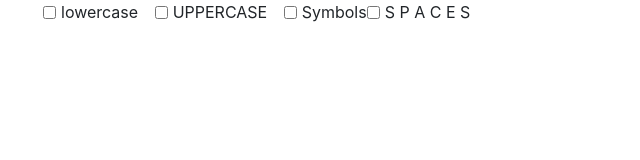
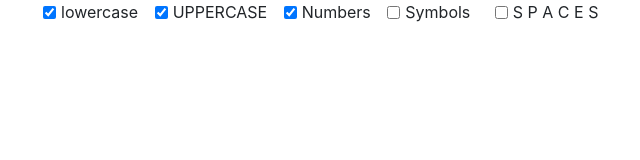
Before and after one commit to magiama9/password-generator, a plain HTML site: page index.html in a window 1280 px wide. Shown: the whole page, without its empty margins (42-682 px from the left). Drawn offline with nearby package versions, Linux system fonts and the light colour scheme; a web font is replaced by a local one.

Commit message:
Add check box for numbers and default all boxes to checked.

```diff
--- a/index.html
+++ b/index.html
@@ -23,50 +23,70 @@
     />
 
     <!-- Universal Stylesheet -->
-    <link rel="stylesheet" href="assets/styles/styles.css" />
+    <!-- <link rel="stylesheet" href="assets/styles/styles.css" /> -->
 
     <title>SHR Password Generator - Placeholder</title>
   </head>
   <body>
     <div class="container">
+      <form>
         <div class="form-check form-check-inline">
           <input
             class="form-check-input"
             type="checkbox"
-          id="inlineCheckbox1"
+            id="lowercaseCheckbox"
             value="option1"
+            checked="checked"
           />
-        <label class="form-check-label" for="inlineCheckbox1">lowercase</label>
+          <label class="form-check-label" for="lowercaseCheckbox"
+            >lowercase</label
+          >
         </div>
         <div class="form-check form-check-inline">
           <input
             class="form-check-input"
             type="checkbox"
-          id="inlineCheckbox2"
+            id="uppercaseCheckbox"
             value="option2"
+            checked="checked"
           />
-        <label class="form-check-label" for="inlineCheckbox2">UPPERCASE</label>
+          <label class="form-check-label" for="uppercaseCheckbox"
+            >UPPERCASE</label
+          >
         </div>
         <div class="form-check form-check-inline">
           <input
             class="form-check-input"
             type="checkbox"
-          id="inlineCheckbox3"
+            id="numbersCheckbox"
             value="option3"
+            checked="checked"
           />
-        <label class="form-check-label" for="inlineCheckbox3"
-          >Symbols</label
+          <label class="form-check-label" for="numbersCheckbox"
+            >Numbers</label
           >
+        </div>
         <div class="form-check form-check-inline">
           <input
             class="form-check-input"
             type="checkbox"
-            id="inlineCheckbox4"
+            id="symbolsCheckbox"
             value="option4"
           />
-          <label class="form-check-label" for="inlineCheckbox4">S P A C E S</label>
+          <label class="form-check-label" for="symbolsCheckbox">Symbols</label>
         </div>
+        <div class="form-check form-check-inline px-2">
+          <input
+            class="form-check-input"
+            type="checkbox"
+            id="spacesCheckbox"
+            value="option5"
+          />
+          <label class="form-check-label" for="spacesCheckbox"
+            >S P A C E S</label
+          >
         </div>
+      </form>
     </div>
 
     <script
```
Lines whose indentation alone changed are shown as unchanged.
